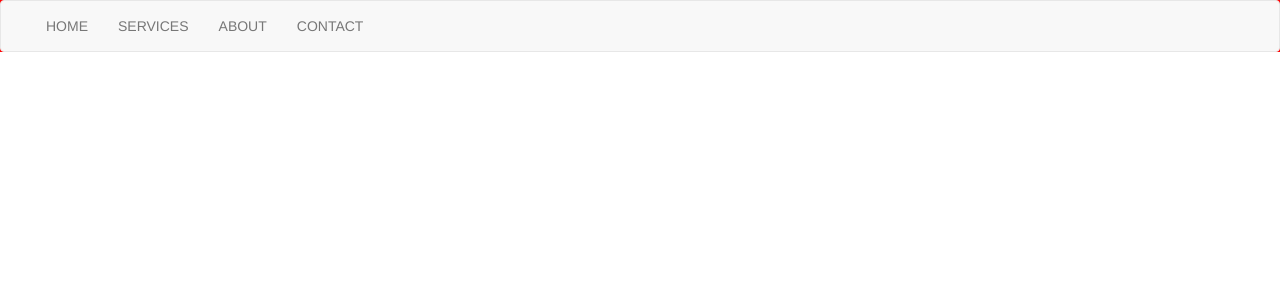
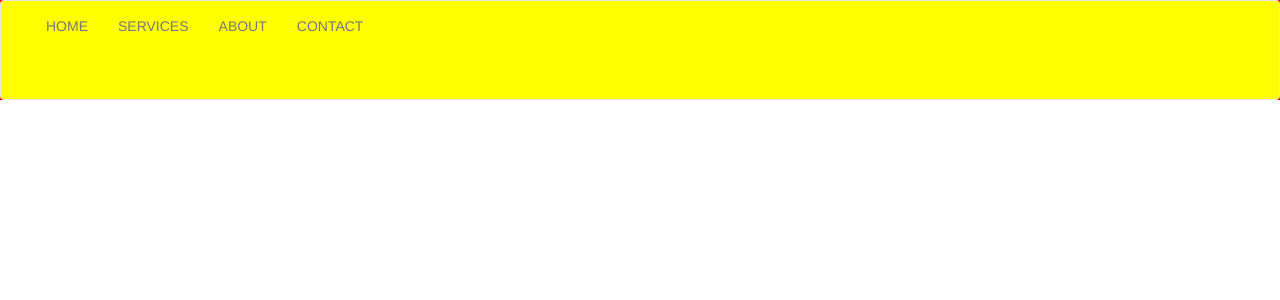
Before and after one commit to AH-Designs/Business-website, a PHP site: page / in a window 1280 px wide. Shown: the top 300 px of the page. Run offline with PHP 8.4, Linux system fonts and the light colour scheme; some libraries are stand-ins or nearby versions.

Commit message:
test commit

```diff
--- a/css/application.css
+++ b/css/application.css
@@ -13,8 +13,8 @@
 /*container*/
 /*Footer styling*/
 .navbar {
-  disply: block;
-  margin: 0 auto; }
+  background: yellow;
+  height: 100px; }
 
 /*nav bar styling*/
 /*:HOVER*/
--- a/sass/layouts/_header.scss
+++ b/sass/layouts/_header.scss
@@ -1,4 +1,4 @@
 .navbar{
-	disply:block;
-	margin: 0 auto;
+	background:yellow;
+	height:100px;
 }
```
